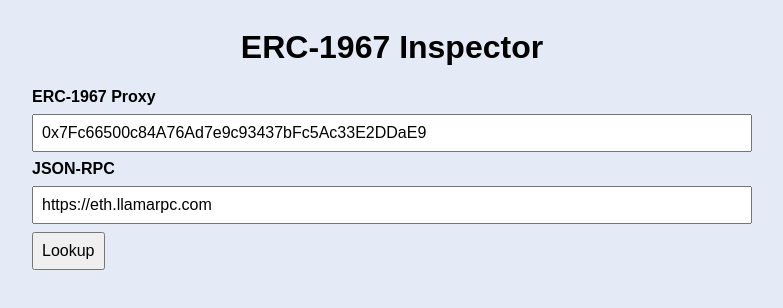
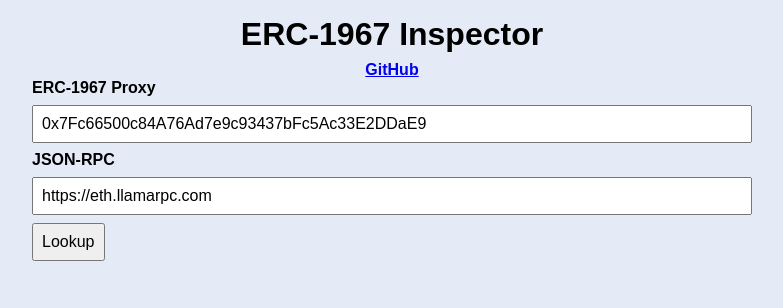
Before and after one commit to ardislu/erc-1967-inspector, a plain HTML site: page index.html in a window 1280 px wide. Shown: the whole page, without its empty margins (248-1031 px from the left). Drawn offline with Linux system fonts and the light colour scheme.

Commit message:
Add GitHub link

```diff
--- a/index.html
+++ b/index.html
@@ -7,7 +7,12 @@
   <link rel="icon" href="data:,">
   <title>ERC-1967 Inspector</title>
   <style>
+    * {
+      margin: 0;
+    }
+
     body {
+      margin: 16px;
       font-family: sans-serif;
       background: hsl(216deg 50% 93%);
     }
@@ -16,15 +21,21 @@
     main {
       display: flex;
       justify-content: center;
+      align-items: center;
     }
 
+    header,
     form {
       display: flex;
       flex-direction: column;
       gap: 8px;
+    }
+
+    form {
       inline-size: min(720px, 100% - 16px);
     }
 
+    a,
     label {
       font-weight: 700;
     }
@@ -45,6 +56,7 @@
 <body>
   <header>
     <h1>ERC-1967 Inspector</h1>
+    <a href="https://github.com/ardislu/erc-1967-inspector">GitHub</a>
   </header>
 
   <main>
```
